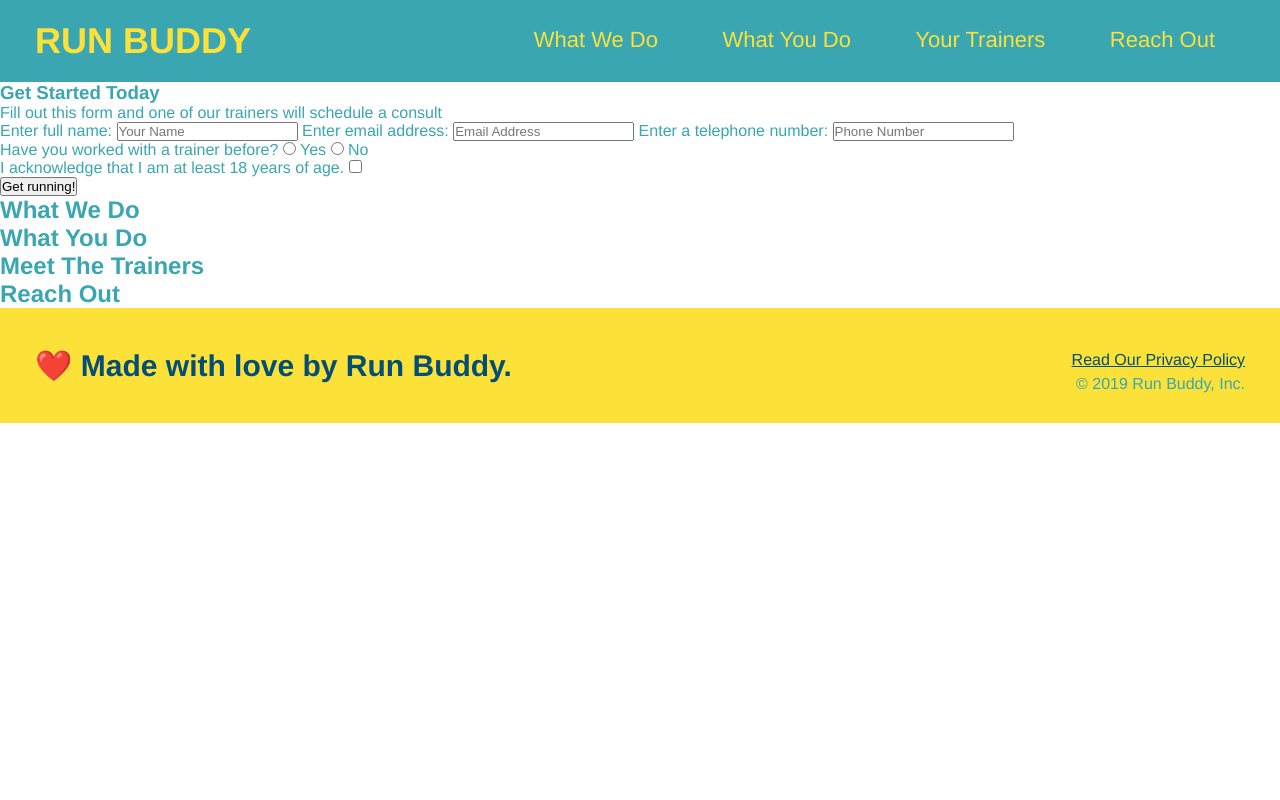
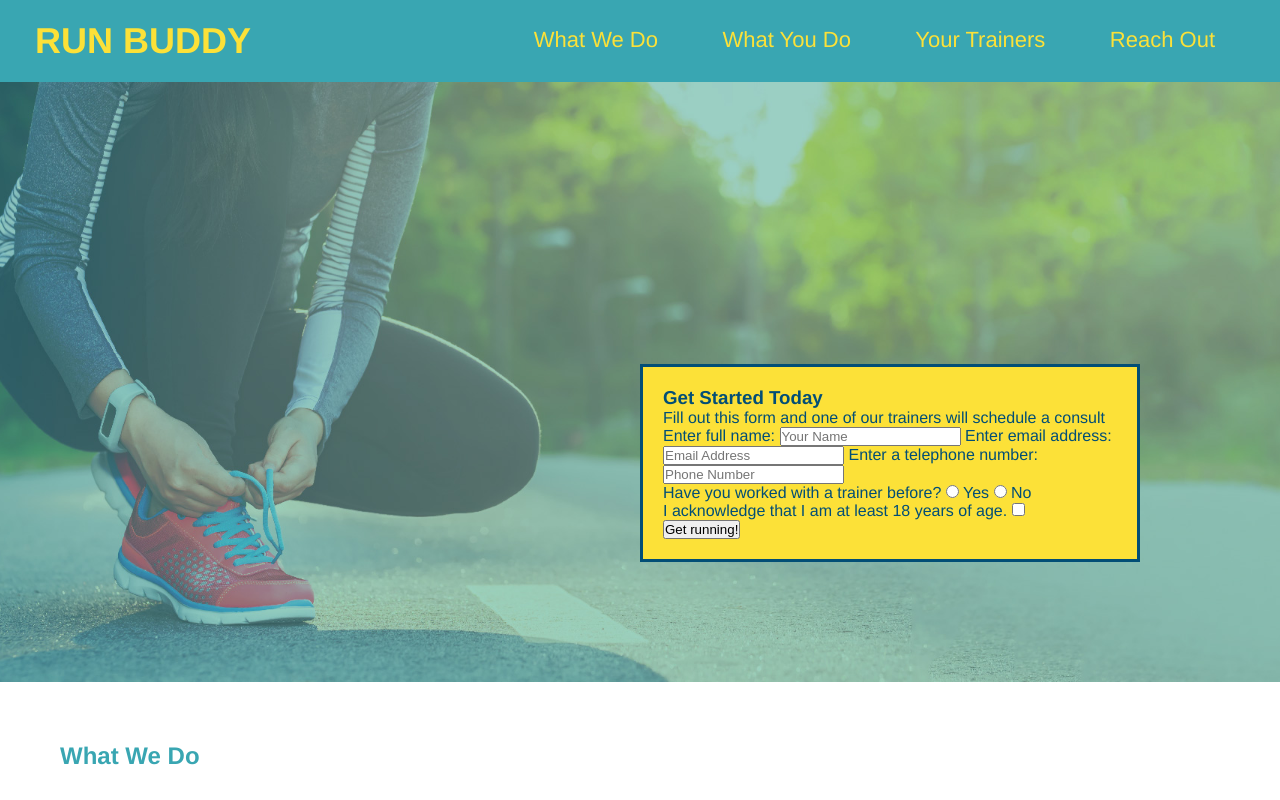
Before and after one commit to tgtiburon/run-buddy, a plain HTML site: page index.html in a window 1280 px wide. Shown: the top 800 px of the page. Drawn offline with Linux system fonts and the light colour scheme.

Commit message:
Fixed the hero-form

```diff
--- a/assets/css/style.css
+++ b/assets/css/style.css
@@ -65,3 +65,30 @@ footer div {
 footer a {
   color: #024e76;
 }
+
+section {
+    padding: 60px;
+
+}
+
+/* Hero Style Start */
+.hero {
+    background-image: url("../images/hero-bg.jpg");
+    height: 600px;
+    background-size: cover;
+    background-position: center;
+    /* to enable the absolute positioning of the form container
+    to be taken relative to the hero section. */
+    position: relative;
+}
+/* Hero Style End */
+.hero-form {
+    border: 3px solid #024e76;
+    background-color: #fce138;
+    padding: 20px;
+    width: 500px;
+    color: #024e76;
+    position: absolute;
+    bottom: 120px;
+    right: 140px;
+}
--- a/index.html
+++ b/index.html
@@ -37,8 +37,8 @@
   </header>
 
   <!-- hero/jumbotron -->
-  <section>
-    <div>
+  <section class="hero">
+    <div class="hero-form">
       <h3>Get Started Today</h3>
       <p>Fill out this form and one of our trainers will schedule a consult</p>
       <!-- Add form element-->
@@ -46,9 +46,9 @@
         <label for="name">Enter full name:</label>
         <input type="text" placeholder="Your Name" name="name" id="name" />
         <label for="email">Enter email address:</label>
-        <input type="text" placeholder="Email Address" name="email" id="email" />
-        <label for="telephone">Enter a telephone number:</label>
-        <input type="text" placeholder="Phone Number" name="phone" id="phone" />
+        <input type="email" placeholder="Email Address" name="email" id="email" />
+        <label for="phone">Enter a telephone number:</label>
+        <input type="tel" placeholder="Phone Number" name="phone" id="phone" />
         <p>
           Have you worked with a trainer before?
           <input type="radio" name="trainer-confirm" id="trainer-yes" />
```
Also changed, not shown: assets/images/hero-bg.jpg (added).
